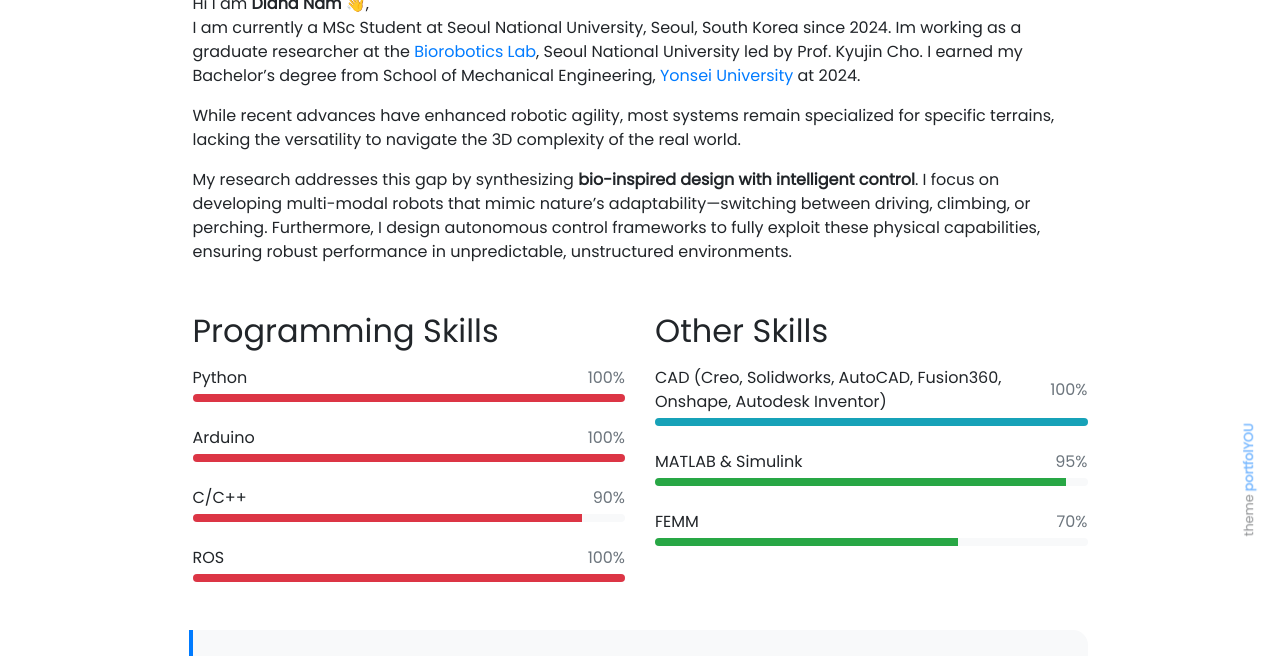
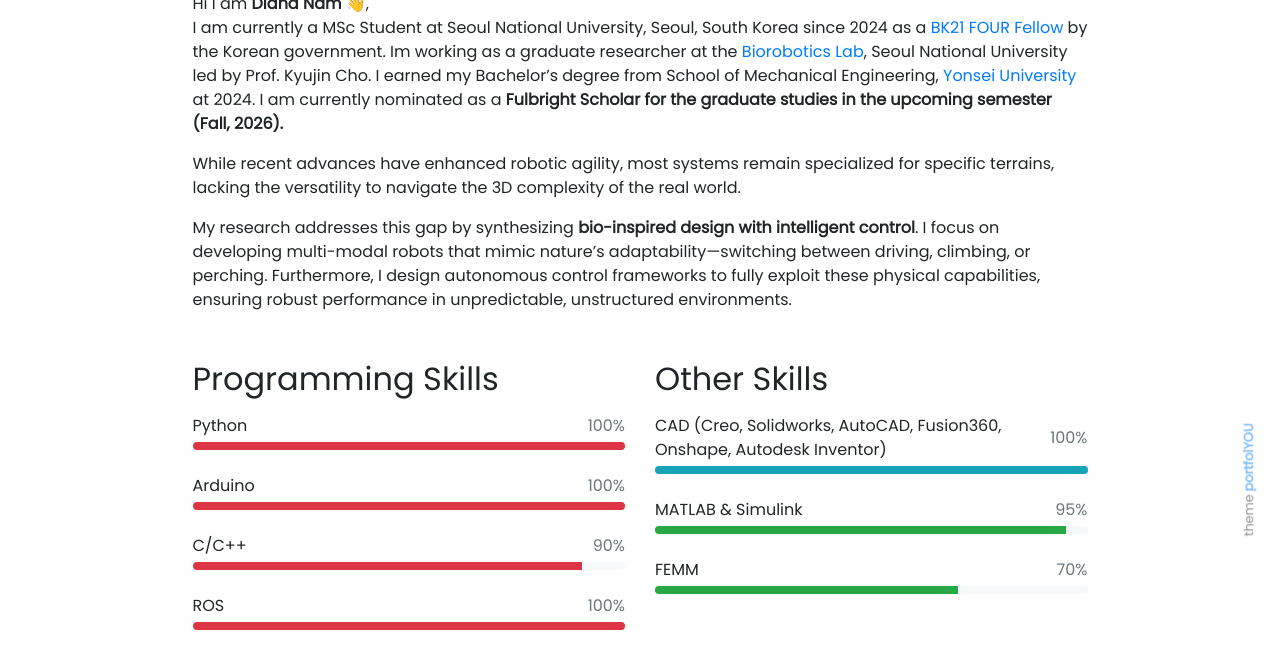
Before and after one commit to dn0908/ME_page, a Jekyll site: the page built from pages/about.md, in a window 1280 px wide and 900 px high, scrolled down 670 px, cut to the strip 244-900 px from the top of the window. Built offline with Jekyll 4.4.1, drawn with Linux system fonts in a browser that asks for light colours; emoji names are drawn with the system emoji font; some of the changed text lies outside the part shown.

Commit message:
Made some changes

```diff
--- a/_data/timeline.yml
+++ b/_data/timeline.yml
@@ -19,7 +19,7 @@
 
 - title: Research Intern - Center for Healthcare Robotics, Korea Institude of Science and Technology (KIST)
   from: 2022
-  to: 2022
+  to: 2023
   description: >
                • Vision-based complete blood count algorithm using image processing and deep learning. <br>
                • Biological value estimation using optical microscope ray simulation and blood cell modeling.
@@ -31,5 +31,5 @@
 
 - title: Undergraduate Research Intern - Manufacturing and Mechatronics Lab, Yonsei University
   from: 2022
-  to: 2023
+  to: 2022
   description: • Feedback control system of hardware-twin robot arm by two-way remote communication.
--- a/pages/about.md
+++ b/pages/about.md
@@ -10,8 +10,8 @@ weight: 1
 <img src="/assets/img/me.png" alt="aboutme" style="width:100%;">
 
 Hi I am **{{ site.author.name }}** :wave:,<br>
-I am currently a MSc Student at Seoul National University, Seoul, South Korea since 2024.
-Im working as a graduate researcher at the [Biorobotics Lab](https://www.biorobotics.snu.ac.kr/), Seoul National University led by Prof. Kyujin Cho. I earned my Bachelor's degree from School of Mechanical Engineering, [Yonsei University](https://me.yonsei.ac.kr/me_en/index.do) at 2024.
+I am currently a MSc Student at Seoul National University, Seoul, South Korea since 2024 as a [BK21 FOUR Fellow](/assets/BK21FOUR_Fellowship.pdf) by the Korean government.
+Im working as a graduate researcher at the [Biorobotics Lab](https://www.biorobotics.snu.ac.kr/), Seoul National University led by Prof. Kyujin Cho. I earned my Bachelor's degree from School of Mechanical Engineering, [Yonsei University](https://me.yonsei.ac.kr/me_en/index.do) at 2024. I am currently nominated as a **Fulbright Scholar for the graduate studies in the upcoming semester (Fall, 2026).**
 
 While recent advances have enhanced robotic agility, most systems remain specialized for specific terrains, lacking the versatility to navigate the 3D complexity of the real world.
 
```
Also changed, not shown: pages/cv.md (+2 -2 lines), 2 other files.
